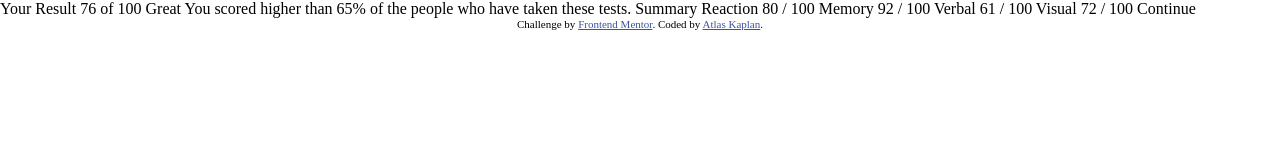
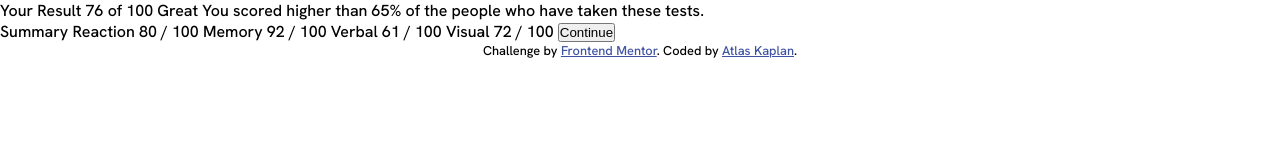
Before and after one commit to AtlasKaplan/Result-Summary-FrontEnd-Atlask, a plain HTML site: page index.html in a window 1280 px wide. Drawn offline with Linux system fonts and the light colour scheme.

Commit message:
adjust font and div syntax

```diff
--- a/index.html
+++ b/index.html
@@ -7,31 +7,29 @@
 
     <link rel="icon" type="image/png" sizes="32x32" href="./assets/images/favicon-32x32.png">
     <link rel="stylesheet" href="style.css">
+    <link rel="preconnect" href="https://fonts.googleapis.com">
+    <link rel="preconnect" href="https://fonts.gstatic.com" crossorigin>
+    <link href="https://fonts.googleapis.com/css2?family=Hanken+Grotesk:wght@500;700;800&display=swap" rel="stylesheet">
 
     <title>Frontend Mentor | Results summary component / Atlas K</title>
 
-
-    <style>
-        .attribution {
-            font-size: 11px;
-            text-align: center;
-        }
-
-        .attribution a {
-            color: hsl(228, 45%, 44%);
-        }
-    </style>
 </head>
 
 <body>
     <main>
+
+    <div class="container">
+
+        <div class="result">
         Your Result
         76
         of 100
 
         Great
         You scored higher than 65% of the people who have taken these tests.
+        </div>
 
+        <div class="summary">
         Summary
 
         Reaction
@@ -46,8 +44,11 @@
         Visual
         72 / 100
 
-        Continue
+       <button>Continue</button>
 
+        </div>
+
+    </div>
     </main>
 
     <footer>
@@ -56,6 +57,7 @@
             Coded by <a href="#">Atlas Kaplan</a>.
         </div>
     </footer>
+
 </body>
 
 </html>
--- a/style.css
+++ b/style.css
@@ -2,3 +2,32 @@
     margin: 0;
     padding: 0;
 }
+
+body {
+    font-family: 'Hanken Grotesk', sans-serif;
+
+}
+
+
+
+
+
+
+
+
+
+
+
+
+
+
+
+
+.attribution {
+    font-size: 0.8rem;
+    text-align: center;
+}
+
+.attribution a {
+    color: hsl(228, 45%, 44%);
+}
```
